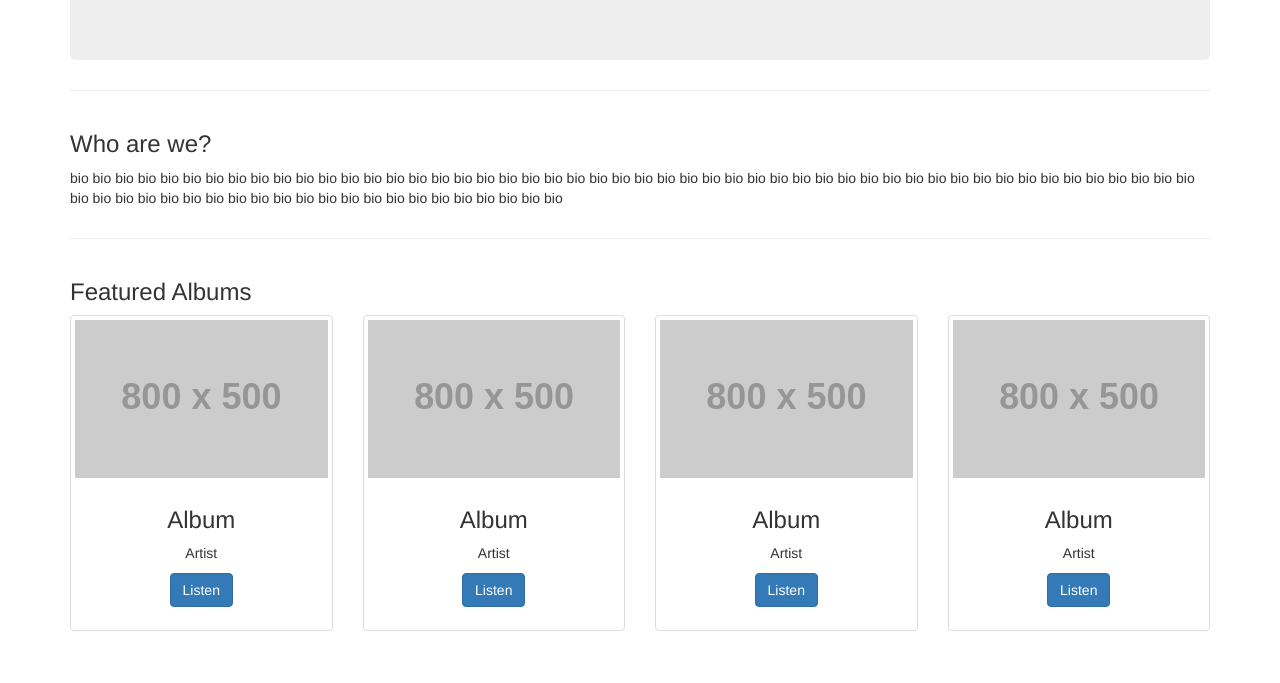
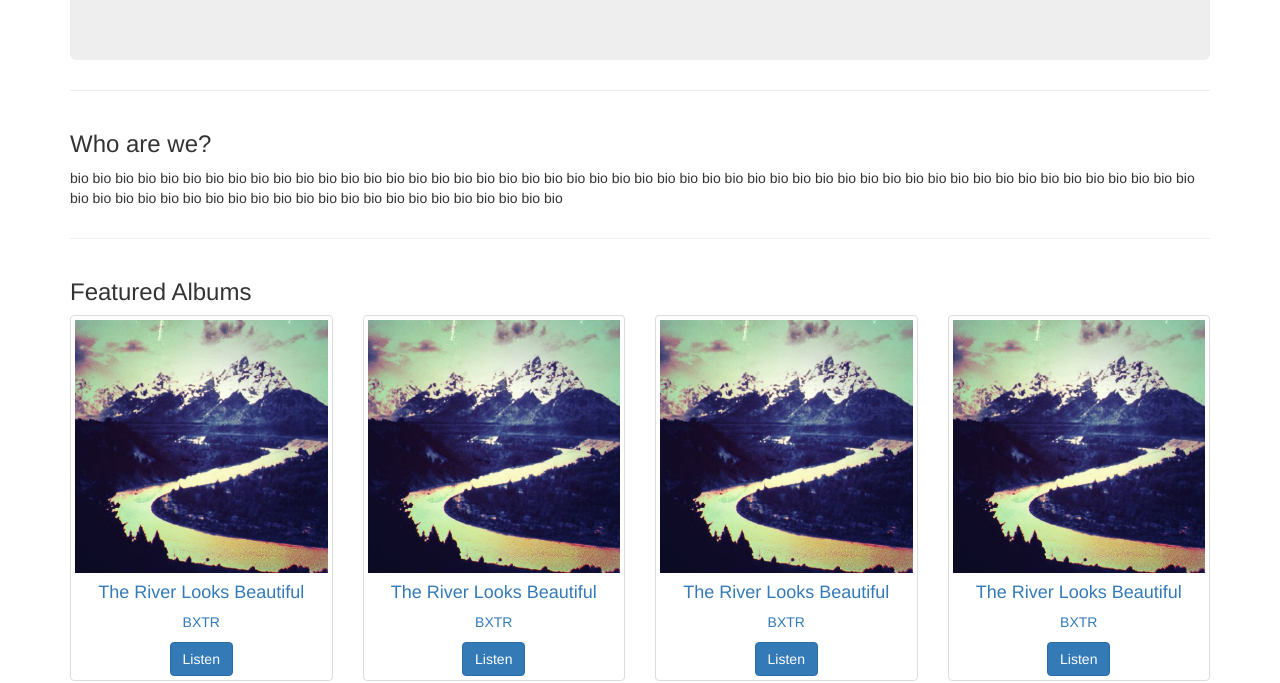
Before and after one commit to agoldgeier/personal-site, a plain HTML site: page index.html in a window 1280 px wide. Shown: the part 300-983 px from the top of the page. Drawn offline with Linux system fonts and the light colour scheme; placeholder pictures from the web are drawn by us.

Commit message:
Added featured albums on home page

```diff
--- a/controllers/home.js
+++ b/controllers/home.js
@@ -1,6 +1,23 @@
 angular.module('2fCollective')
-  .controller('HomeCtrl', function($scope, Page) {
+  .controller('HomeCtrl', function($scope, Page, $routeParams, $http) {
 
   	Page.setTitle('Home');
 
+  	$http.get('albums.json').success(function(data) {
+    	$scope.albums = data;
+
+        var featured = ["The River Looks Beautiful",
+  		"The River Looks Beautiful1", "The River Looks Beautiful2",
+  		"The River Looks Beautiful3"];
+
+  		$scope.featuredAlbums = {};
+  		for (var i = 0; i < 4; i++) {
+  			$scope.featuredAlbums[featured[i]] = $scope.albums[featured[i]];
+  		}
+      console.log($scope.albums);
+    });
+
+
+
+
   });
--- a/views/home.html
+++ b/views/home.html
@@ -26,57 +26,18 @@
 <!-- Page Features -->
 <div class="row text-center">
 
-    <div class="col-md-3 col-sm-6 hero-feature">
+    <div class="col-md-3 col-sm-6 hero-feature" ng-repeat="album in featuredAlbums">
         <div class="thumbnail">
-            <img src="http://placehold.it/800x500" alt="">
-            <div class="caption">
-                <h3>Album</h3>
-                <p>Artist</p>
-                <p>
-                    <a href="#" class="btn btn-primary">Listen</a>
-                </p>
-            </div>
+            <a href="#/artists/{{album.link}}" data-id="{{album.name}}" ng-click="setAlbum($event)">
+              <img ng-src="{{album.pic}}" style="width: 100%">
+              <h4>{{album.name}}</h5>
+              <p>{{album.artist}}</p>
+              <a href="#/artists/{{album.link}}" data-id="{{album.name}}" ng-click="setAlbum($event)"class="btn btn-primary">Listen</a>
+              <br>
+            </a>
         </div>
     </div>
 
-    <div class="col-md-3 col-sm-6 hero-feature">
-        <div class="thumbnail">
-            <img src="http://placehold.it/800x500" alt="">
-            <div class="caption">
-                <h3>Album</h3>
-                <p>Artist</p>
-                <p>
-                    <a href="#" class="btn btn-primary">Listen</a>
-                </p>
-            </div>
-        </div>
-    </div>
-
-    <div class="col-md-3 col-sm-6 hero-feature">
-        <div class="thumbnail">
-            <img src="http://placehold.it/800x500" alt="">
-            <div class="caption">
-                <h3>Album</h3>
-                <p>Artist</p>
-                <p>
-                    <a href="#" class="btn btn-primary">Listen</a>
-                </p>
-            </div>
-        </div>
-    </div>
-
-    <div class="col-md-3 col-sm-6 hero-feature">
-        <div class="thumbnail">
-            <img src="http://placehold.it/800x500" alt="">
-            <div class="caption">
-                <h3>Album</h3>
-                <p>Artist</p>
-                <p>
-                    <a href="#" class="btn btn-primary">Listen</a>
-                </p>
-            </div>
-        </div>
-    </div>
 
 </div>
-<!-- /.row -->
+<!-- /.row
```
